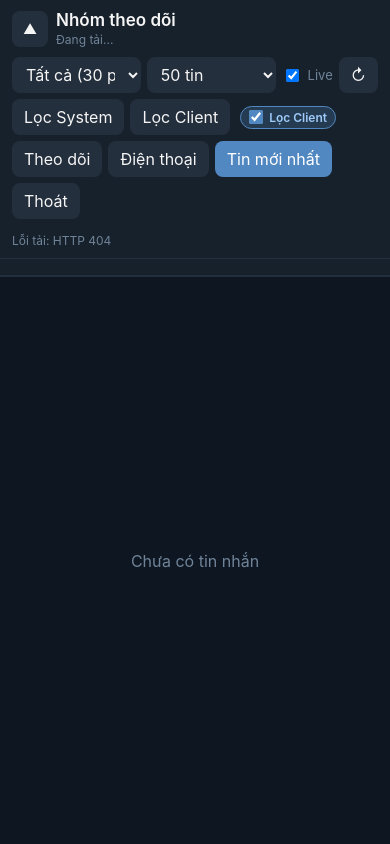
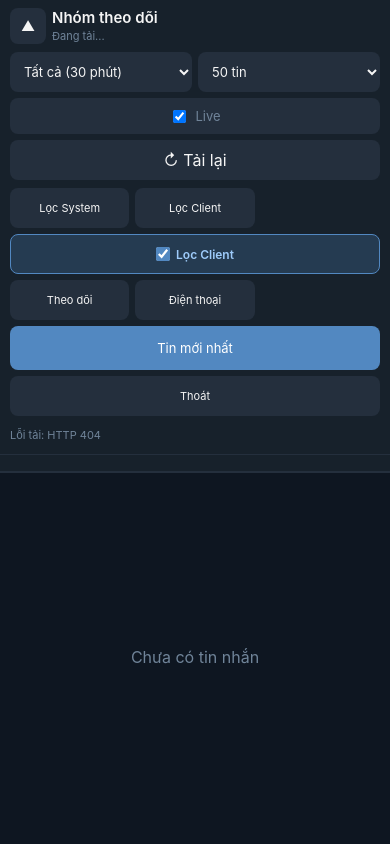
Before and after one commit to tungmse020802/click-live, a Python web app: template server/telegram_bot/templates/queue_chat.html in a window 390 px wide. Run offline with Jinja, Linux system fonts and the light colour scheme; the template is opened without the code that fills it, so the values that code supplies are empty.

Commit message:
fix(queue-ui): improve iPhone responsive layout for queue chat
Wrap stats pills and group chips, stack toolbar on mobile grid, split
live status into two lines, and prevent horizontal overflow on narrow screens.

Co-authored-by: Cursor <cursoragent@cursor.com>

```diff
--- a/server/telegram_bot/templates/queue_chat.html
+++ b/server/telegram_bot/templates/queue_chat.html
@@ -4,7 +4,7 @@
   <meta charset="utf-8">
   <meta name="viewport" content="width=device-width, initial-scale=1, viewport-fit=cover">
   <meta name="theme-color" content="#17212b">
-  <meta name="click-live-queue-version" content="group-name-display-v4">
+  <meta name="click-live-queue-version" content="mobile-responsive-v5">
   <title>Hàng đợi — Telegram</title>
   <style>
     :root {
@@ -30,6 +30,8 @@
     html, body {
       margin: 0;
       height: 100%;
+      max-width: 100%;
+      overflow-x: hidden;
       background: var(--tg-bg);
       color: var(--tg-text);
       font-family: -apple-system, BlinkMacSystemFont, "Segoe UI", Roboto, "Helvetica Neue", sans-serif;
@@ -218,10 +220,45 @@
 
     .toolbar {
       display: flex;
+      flex-direction: column;
+      gap: 8px;
+      width: 100%;
+      min-width: 0;
+    }
+
+    .toolbar-filters,
+    .toolbar-actions {
+      display: flex;
       align-items: center;
+      flex-wrap: wrap;
       gap: 6px;
+      width: 100%;
+      min-width: 0;
+    }
+
+    .toolbar-filters {
+      flex: 1 1 auto;
+    }
+
+    .toolbar-actions {
+      flex: 1 1 auto;
+    }
+
+    @media (min-width: 641px) {
+      .topbar {
+        flex-direction: row;
         flex-wrap: wrap;
-      width: 100%;
+        align-items: flex-start;
+      }
+
+      .toolbar {
+        flex: 1 1 360px;
+        flex-direction: column;
+      }
+
+      .live-status {
+        flex-basis: 100%;
+      }
     }
 
     .control {
@@ -275,14 +312,16 @@
 
     .stats-bar {
       display: flex;
-      gap: 8px;
+      flex-wrap: wrap;
+      align-items: center;
+      gap: 6px;
       padding: 8px 12px;
-      overflow-x: auto;
       background: var(--tg-panel);
       border-bottom: 1px solid var(--tg-border);
-      scrollbar-width: none;
-    }
-    .stats-bar::-webkit-scrollbar { display: none; }
+      width: 100%;
+      min-width: 0;
+      box-sizing: border-box;
+    }
 
     .stat-pill {
       flex: 0 0 auto;
@@ -436,6 +475,16 @@
       color: var(--tg-muted);
       padding: 4px 0 0;
       min-height: 18px;
+      line-height: 1.45;
+      word-break: break-word;
+    }
+
+    .live-status .live-line {
+      display: block;
+    }
+
+    .live-status .live-line + .live-line {
+      margin-top: 2px;
     }
 
     .jump-newest {
@@ -481,11 +530,218 @@
     }
 
     @media (min-width: 900px) {
-      .toolbar { width: auto; flex: 0 0 auto; }
+      .toolbar { width: auto; flex: 0 0 auto; flex-direction: row; flex-wrap: wrap; align-items: center; }
+      .toolbar-filters,
+      .toolbar-actions { width: auto; flex: 0 0 auto; }
       .chat-feed {
         max-width: 720px;
         margin: 0 auto;
         width: 100%;
+      }
+    }
+
+    @media (max-width: 640px) {
+      .shell {
+        height: 100dvh;
+        min-width: 0;
+      }
+
+      .topbar {
+        flex-direction: column;
+        align-items: stretch;
+        padding: max(8px, env(safe-area-inset-top)) 10px 8px;
+        gap: 8px;
+      }
+
+      .topbar-row {
+        gap: 6px;
+      }
+
+      .brand h1 {
+        font-size: 15px;
+      }
+
+      .brand .sub {
+        font-size: 11px;
+        white-space: normal;
+        display: -webkit-box;
+        -webkit-line-clamp: 2;
+        -webkit-box-orient: vertical;
+        overflow: hidden;
+      }
+
+      .toolbar-filters {
+        display: grid;
+        grid-template-columns: 1fr 1fr;
+        gap: 6px;
+      }
+
+      .toolbar-filters .control {
+        width: 100%;
+        flex: none;
+        min-width: 0;
+        height: 40px;
+        font-size: 13px;
+      }
+
+      .toolbar-filters .checkbox {
+        grid-column: 1 / -1;
+        justify-content: center;
+        height: 36px;
+        background: var(--tg-input);
+        border-radius: 8px;
+        padding: 0 10px;
+      }
+
+      .toolbar-filters #reloadBtn {
+        grid-column: 1 / -1;
+        width: 100%;
+        height: 40px;
+      }
+
+      .toolbar-actions {
+        display: grid;
+        grid-template-columns: repeat(3, minmax(0, 1fr));
+        gap: 6px;
+      }
+
+      .toolbar-actions .button {
+        width: 100%;
+        min-width: 0;
+        height: 40px;
+        padding: 0 6px;
+        font-size: 11px;
+      }
+
+      .toolbar-actions .button.primary {
+        grid-column: 1 / -1;
+        font-size: 13px;
+        height: 44px;
+      }
+
+      .toolbar-actions .group-chip {
+        grid-column: 1 / -1;
+        justify-content: center;
+        max-width: none;
+        margin: 0 !important;
+        height: 40px;
+        border-radius: 8px;
+      }
+
+      .toolbar-actions #logoutBtn {
+        grid-column: 1 / -1;
+      }
+
+      .stats-bar {
+        padding: 8px 10px;
+        gap: 5px;
+      }
+
+      .stat-pill {
+        height: 28px;
+        padding: 0 8px;
+        font-size: 11px;
+        max-width: 100%;
+      }
+
+      .stat-pill strong {
+        font-size: 12px;
+      }
+
+      .live-status {
+        font-size: 11px;
+        padding-bottom: 2px;
+      }
+
+      .queue-subheader {
+        min-width: 0;
+      }
+
+      .group-filter-bar {
+        flex-direction: column;
+        align-items: stretch;
+        padding: 8px 10px;
+        gap: 6px;
+      }
+
+      .group-filter-title {
+        line-height: 1.3;
+        white-space: normal;
+      }
+
+      .group-checkbox-list {
+        flex: 1 1 100%;
+        width: 100%;
+        gap: 5px;
+      }
+
+      .group-chip {
+        flex: 1 1 calc(50% - 4px);
+        min-width: 0;
+        max-width: 100%;
+        white-space: normal;
+        line-height: 1.25;
+        min-height: 36px;
+        padding: 6px 8px;
+      }
+
+      .group-chip-text {
+        white-space: normal;
+        overflow: visible;
+        text-overflow: unset;
+      }
+
+      .group-filter-actions {
+        width: 100%;
+        justify-content: stretch;
+      }
+
+      .group-filter-actions .chip-btn {
+        flex: 1 1 0;
+        height: 36px;
+        font-size: 12px;
+      }
+
+      .chat-feed {
+        padding: 8px 10px calc(10px + var(--safe-bottom));
+        gap: 8px;
+      }
+
+      .chat-message {
+        padding: 10px;
+      }
+
+      .chat-head {
+        gap: 4px 8px;
+      }
+
+      .chat-room {
+        white-space: normal;
+        word-break: break-word;
+        flex: 1 1 100%;
+      }
+
+      .chat-body {
+        font-size: 14px;
+      }
+
+      .chat-actions {
+        flex-direction: column;
+      }
+
+      .chat-actions .button,
+      .chat-actions .button.open-link {
+        width: 100%;
+        min-height: 44px;
+      }
+
+      .jump-newest {
+        left: 10px;
+        right: 10px;
+        transform: none;
+        width: auto;
+        max-width: calc(100% - 20px);
+        justify-content: center;
       }
     }
   </style>
@@ -501,6 +757,7 @@
         </div>
       </div>
       <div class="toolbar">
+        <div class="toolbar-filters">
           <select id="statusFilter" class="control" aria-label="Trạng thái">
             <option value="" selected>Tất cả (30 phút)</option>
             <option value="pending">Chờ xử lý</option>
@@ -514,14 +771,17 @@
             <option value="100">100 tin</option>
           </select>
           <label class="checkbox"><input id="autoRefresh" type="checkbox" checked> Live</label>
-        <button id="reloadBtn" class="button" title="Tải lại">↻</button>
+          <button id="reloadBtn" class="button" title="Tải lại">↻ Tải lại</button>
+        </div>
+        <div class="toolbar-actions">
           <button id="systemFiltersBtn" class="button" title="Lọc Ingestion Backend">Lọc System</button>
           <button id="clientFiltersBtn" class="button" title="Lọc UI Trình Duyệt">Lọc Client</button>
-        <label class="group-chip active" style="margin:0 4px; padding:3px 8px; font-weight:600;" title="Bật/Tắt Lọc Client trên UI"><input type="checkbox" id="clientFilterToggle" checked> Lọc Client</label>
+          <label class="group-chip active" title="Bật/Tắt Lọc Client trên UI"><input type="checkbox" id="clientFilterToggle" checked> Lọc Client</label>
           <button id="watchBtn" class="button">Theo dõi</button>
           <button id="phoneBtn" class="button">Điện thoại</button>
           <button id="nextPhoneBtn" class="button primary">Tin mới nhất</button>
           <button id="logoutBtn" class="button">Thoát</button>
+        </div>
       </div>
       <div class="live-status" id="liveStatus">Đang khởi động...</div>
     </header>
@@ -1183,6 +1443,10 @@
       `;
     }
 
+    function isMobileLayout() {
+      return window.matchMedia('(max-width: 640px)').matches;
+    }
+
     function renderLiveStatus(data) {
       const t = data.generated_at
         ? new Date(data.generated_at).toLocaleTimeString('vi-VN', { timeZone: VN_TZ, hour12: false })
@@ -1196,6 +1460,13 @@
         ? ` · theo dõi ${state.watchSummary.enabled} nhóm`
         : '';
       const buffered = state.newArrivalCount > 0 ? ` · +${state.newArrivalCount} tin mới (bấm ↑)` : '';
+      if (isMobileLayout()) {
+        els.liveStatus.innerHTML = `
+          <span class="live-line">${esc(dot)} · ${esc(t)} · ${shown} tin${esc(watchNote)}</span>
+          <span class="live-line">Giữ ${ttlMin} phút${esc(buffered)} · Mở → desktop + phone</span>
+        `;
+        return;
+      }
       els.liveStatus.textContent = `${dot} · ${t} · ${shown} tin${watchNote}${buffered} · giữ ${ttlMin} phút · Mở link → desktop + deeplink điện thoại`;
     }
 
@@ -1805,6 +2076,10 @@
       });
     })();
 
+    window.addEventListener('resize', () => {
+      if (state.lastData) renderLiveStatus(state.lastData);
+    }, { passive: true });
+
     loadAuthUser()
       .then(() => loadClientFilterConfig())
       .then(() => loadQueue())
```
Lines whose indentation alone changed are shown as unchanged.
